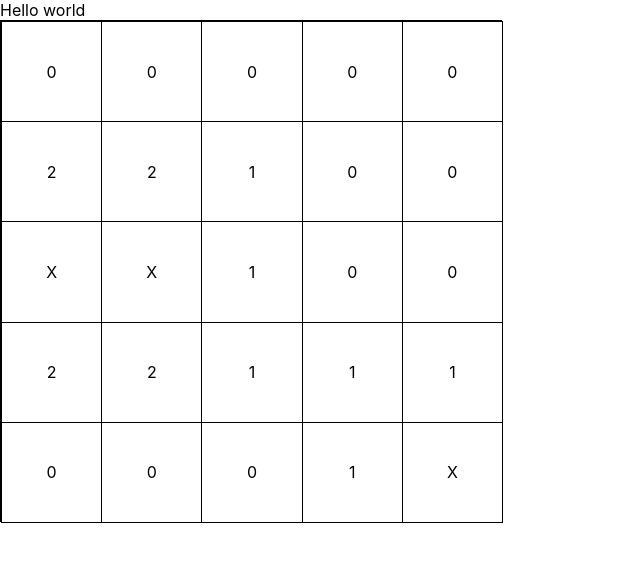
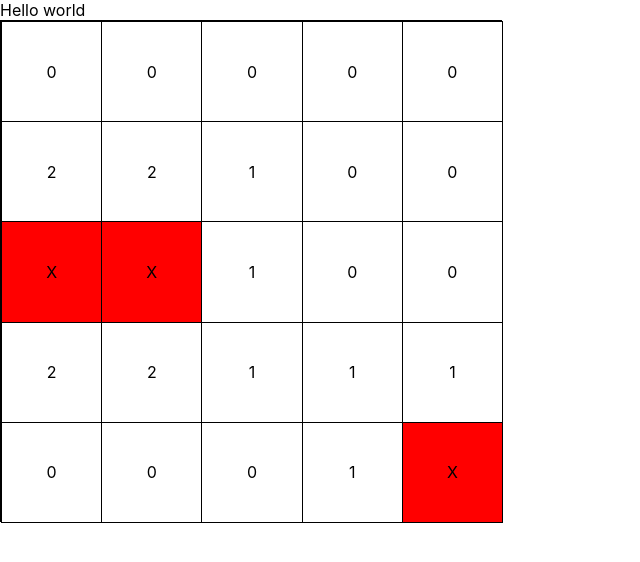
Before and after one commit to musayuksel/minesweeper-react-tdd, a React (Create React App) app: page / in a window 1280 px wide. Shown: the top 562 px of the page, without its empty margins (0-640 px from the left). Built offline with nearby package versions, Linux system fonts and the light colour scheme.

Commit message:
Create cell component and styles

```diff
--- a/src/components/Board.jsx
+++ b/src/components/Board.jsx
@@ -1,12 +1,14 @@
 import React from 'react'
 import { boardWith, minesweeper } from '../utils/minesweeper'
-import { boardStyles,cellsStyles } from './Board.styles';
+import { boardStyles } from './Board.styles';
+import Cell from './Cell';
 
 export default function Board({ currentBoard = [] }) {
   const boardWidth = boardWith(currentBoard);
   const minesweeperBoard = minesweeper(currentBoard);
+
   const board = minesweeperBoard.map((cell, index) => {
-    return <div key={index} style={cellsStyles('')} className="cell">{cell}</div>
+    return <Cell key={index} cell={cell} />
   });
 
   return (
--- a/src/components/Board.styles.jsx
+++ b/src/components/Board.styles.jsx
@@ -6,14 +6,3 @@ export const boardStyles = (boardWidth) => ({
     width: '500px',
     height: '500px',
 });
-
-export const cellsStyles = (cell='') => ({
-    cursor: 'pointer',
-    display: 'flex',
-    justifyContent: 'center',
-    alignItems: 'center',
-    border: '1px solid black',
-    width: '100%',
-    height: '100%',
-    backgroundColor: cell === 'X' ? 'red' : 'white',
-});
--- /dev/null
+++ b/src/components/Cell.jsx
@@ -0,0 +1,9 @@
+import React from 'react'
+import './Cell.style.css'
+
+export default function Cell({ cell }) {
+
+    return (
+        <div className={`cell ${cell === 'X' ? 'mine' : ''}`}>{cell}</div>
+    )
+}
--- /dev/null
+++ b/src/components/Cell.style.css
@@ -0,0 +1,14 @@
+.cell{
+    cursor: pointer;
+    display: flex;
+    justify-content: center;
+    align-items: center;
+    border: 1px solid black;
+    width: 100%;
+    height: 100%;
+    background-color: white;
+}
+
+.cell.mine{
+    background-color: red;
+}
```
